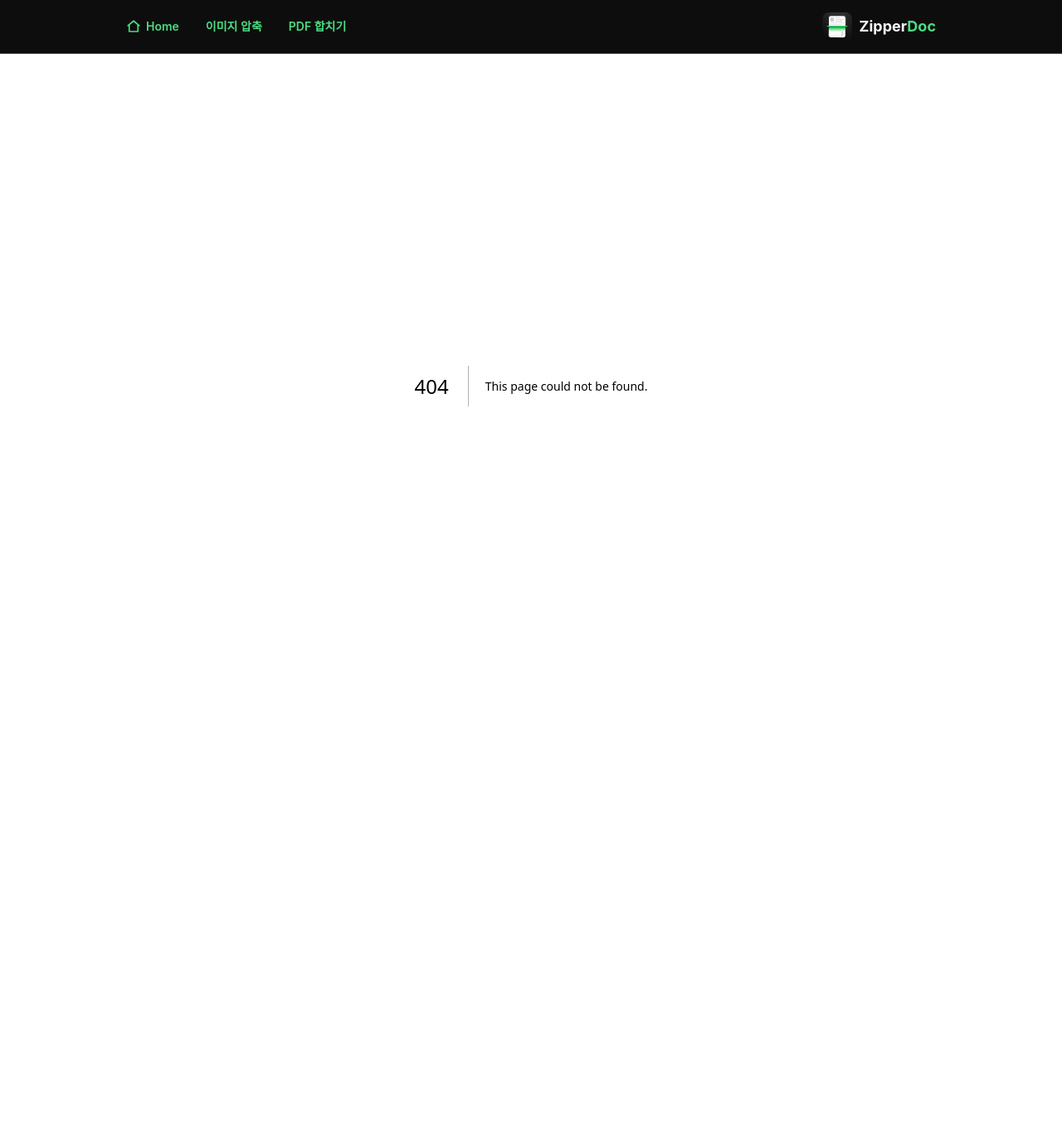
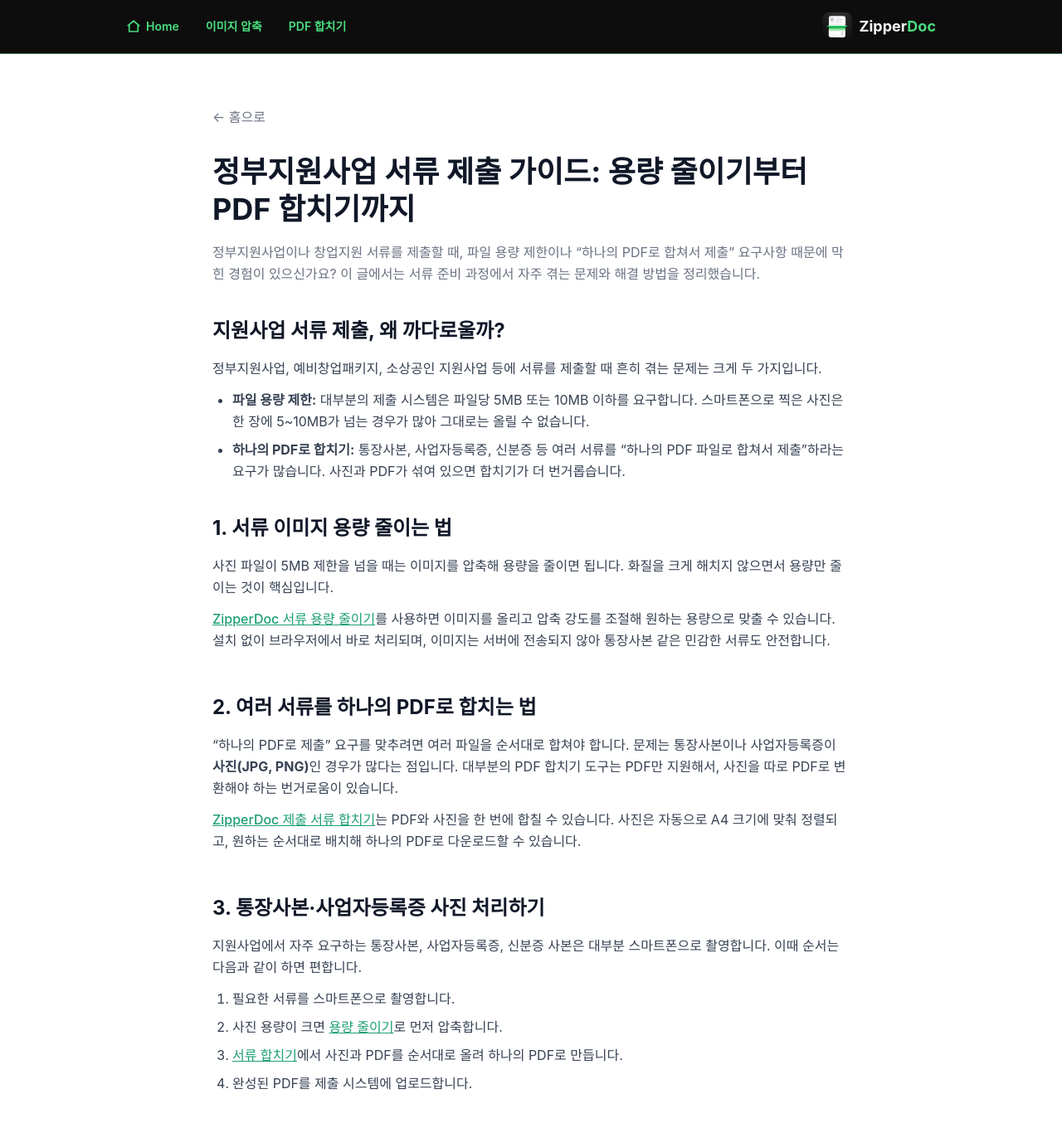
Before and after one commit to ilikesundayandmonday-glitch/doczip, a Next.js app: page /guide in a window 1280 px wide. Before the commit this address had no page. Shown: the top 1360 px of the page at 83% size. Before the commit the page ends 865 px from the top, so only its background shows below. Built offline with nearby package versions, Linux system fonts and the light colour scheme; a web font is replaced by a local one.

Commit message:
서류 제출 가이드 페이지 추가 (GEO 콘텐츠)

```diff
--- /dev/null
+++ b/app/guide/page.tsx
@@ -0,0 +1,106 @@
+import Link from "next/link";
+import type { Metadata } from "next";
+
+export const metadata: Metadata = {
+  title: "정부지원사업 서류 제출 가이드 - 용량 줄이기부터 PDF 합치기까지 | ZipperDoc",
+  description: "정부지원사업·창업지원 서류 제출 시 자주 겪는 용량 제한(5MB)과 PDF 합치기 문제를 해결하는 방법. 통장사본·사업자등록증을 하나의 PDF로 합치는 법까지 정리했습니다.",
+};
+
+export default function GuidePage() {
+  return (
+    <main className="min-h-screen bg-white py-16 px-6">
+      <article className="max-w-3xl mx-auto">
+        <Link href="/" className="inline-flex items-center text-gray-500 hover:text-gray-800 mb-8 transition">
+          ← 홈으로
+        </Link>
+
+        <h1 className="text-3xl sm:text-4xl font-bold text-gray-900 mb-4 leading-tight">
+          정부지원사업 서류 제출 가이드: 용량 줄이기부터 PDF 합치기까지
+        </h1>
+        <p className="text-gray-500 mb-10 leading-relaxed">
+          정부지원사업이나 창업지원 서류를 제출할 때, 파일 용량 제한이나 &ldquo;하나의 PDF로 합쳐서 제출&rdquo; 요구사항 때문에 막힌 경험이 있으신가요? 이 글에서는 서류 준비 과정에서 자주 겪는 문제와 해결 방법을 정리했습니다.
+        </p>
+
+        <div className="flex flex-col gap-10 text-gray-700 leading-relaxed">
+          <section>
+            <h2 className="text-2xl font-bold text-gray-900 mb-4">지원사업 서류 제출, 왜 까다로울까?</h2>
+            <p className="mb-3">
+              정부지원사업, 예비창업패키지, 소상공인 지원사업 등에 서류를 제출할 때 흔히 겪는 문제는 크게 두 가지입니다.
+            </p>
+            <ul className="list-disc pl-6 flex flex-col gap-2">
+              <li><strong>파일 용량 제한:</strong> 대부분의 제출 시스템은 파일당 5MB 또는 10MB 이하를 요구합니다. 스마트폰으로 찍은 사진은 한 장에 5~10MB가 넘는 경우가 많아 그대로는 올릴 수 없습니다.</li>
+              <li><strong>하나의 PDF로 합치기:</strong> 통장사본, 사업자등록증, 신분증 등 여러 서류를 &ldquo;하나의 PDF 파일로 합쳐서 제출&rdquo;하라는 요구가 많습니다. 사진과 PDF가 섞여 있으면 합치기가 더 번거롭습니다.</li>
+            </ul>
+          </section>
+
+          <section>
+            <h2 className="text-2xl font-bold text-gray-900 mb-4">1. 서류 이미지 용량 줄이는 법</h2>
+            <p className="mb-3">
+              사진 파일이 5MB 제한을 넘을 때는 이미지를 압축해 용량을 줄이면 됩니다. 화질을 크게 해치지 않으면서 용량만 줄이는 것이 핵심입니다.
+            </p>
+            <p className="mb-3">
+              <Link href="/compress" className="text-[#1D9E75] font-medium underline">ZipperDoc 서류 용량 줄이기</Link>를 사용하면 이미지를 올리고 압축 강도를 조절해 원하는 용량으로 맞출 수 있습니다. 설치 없이 브라우저에서 바로 처리되며, 이미지는 서버에 전송되지 않아 통장사본 같은 민감한 서류도 안전합니다.
+            </p>
+          </section>
+
+          <section>
+            <h2 className="text-2xl font-bold text-gray-900 mb-4">2. 여러 서류를 하나의 PDF로 합치는 법</h2>
+            <p className="mb-3">
+              &ldquo;하나의 PDF로 제출&rdquo; 요구를 맞추려면 여러 파일을 순서대로 합쳐야 합니다. 문제는 통장사본이나 사업자등록증이 <strong>사진(JPG, PNG)</strong>인 경우가 많다는 점입니다. 대부분의 PDF 합치기 도구는 PDF만 지원해서, 사진을 따로 PDF로 변환해야 하는 번거로움이 있습니다.
+            </p>
+            <p className="mb-3">
+              <Link href="/merge" className="text-[#1D9E75] font-medium underline">ZipperDoc 제출 서류 합치기</Link>는 PDF와 사진을 한 번에 합칠 수 있습니다. 사진은 자동으로 A4 크기에 맞춰 정렬되고, 원하는 순서대로 배치해 하나의 PDF로 다운로드할 수 있습니다.
+            </p>
+          </section>
+          <section>
+            <h2 className="text-2xl font-bold text-gray-900 mb-4">3. 통장사본·사업자등록증 사진 처리하기</h2>
+            <p className="mb-3">
+              지원사업에서 자주 요구하는 통장사본, 사업자등록증, 신분증 사본은 대부분 스마트폰으로 촬영합니다. 이때 순서는 다음과 같이 하면 편합니다.
+            </p>
+            <ol className="list-decimal pl-6 flex flex-col gap-2">
+              <li>필요한 서류를 스마트폰으로 촬영합니다.</li>
+              <li>사진 용량이 크면 <Link href="/compress" className="text-[#1D9E75] font-medium underline">용량 줄이기</Link>로 먼저 압축합니다.</li>
+              <li><Link href="/merge" className="text-[#1D9E75] font-medium underline">서류 합치기</Link>에서 사진과 PDF를 순서대로 올려 하나의 PDF로 만듭니다.</li>
+              <li>완성된 PDF를 제출 시스템에 업로드합니다.</li>
+            </ol>
+          </section>
+
+          <section>
+            <h2 className="text-2xl font-bold text-gray-900 mb-4">자주 묻는 질문</h2>
+            <div className="flex flex-col gap-5">
+              <div>
+                <p className="font-bold text-gray-900 mb-1">Q. 지원사업 서류 용량 제한은 보통 얼마인가요?</p>
+                <p>대부분 파일당 5MB 또는 10MB 이하를 요구합니다. 사업마다 다르므로 공고문의 제출 안내를 확인하는 것이 정확합니다.</p>
+              </div>
+              <div>
+                <p className="font-bold text-gray-900 mb-1">Q. 통장사본이 사진인데 PDF로 합칠 수 있나요?</p>
+                <p>네. ZipperDoc 서류 합치기는 사진(JPG, PNG)과 PDF를 함께 올려 하나의 PDF로 합칠 수 있습니다. 사진은 자동으로 A4 크기에 맞춰집니다.</p>
+              </div>
+              <div>
+                <p className="font-bold text-gray-900 mb-1">Q. 파일이 서버에 저장되나요? 민감한 서류라 걱정됩니다.</p>
+                <p>저장되지 않습니다. ZipperDoc의 모든 처리는 이용자의 브라우저 안에서 이루어지며, 파일은 서버로 전송되거나 저장되지 않습니다.</p>
+              </div>
+              <div>
+                <p className="font-bold text-gray-900 mb-1">Q. 무료인가요?</p>
+                <p>네. 용량 줄이기와 서류 합치기 기능은 모두 무료이며, 설치나 회원가입 없이 사용할 수 있습니다.</p>
+              </div>
+            </div>
+          </section>
+
+          <section className="bg-gray-50 rounded-2xl p-8 text-center">
+            <h2 className="text-xl font-bold text-gray-900 mb-3">지금 바로 서류를 준비해보세요</h2>
+            <p className="text-gray-600 mb-6">설치 없이 무료로, 브라우저에서 바로 사용할 수 있습니다.</p>
+            <div className="flex flex-wrap gap-3 justify-center">
+              <Link href="/compress" className="bg-[#1D9E75] text-white font-bold px-6 py-3 rounded-xl hover:bg-[#178a66] transition">
+                서류 용량 줄이기
+              </Link>
+              <Link href="/merge" className="bg-white border border-gray-300 text-gray-800 font-bold px-6 py-3 rounded-xl hover:bg-gray-50 transition">
+                제출 서류 합치기
+              </Link>
+            </div>
+          </section>
+        </div>
+      </article>
+    </main>
+  );
+}
--- a/app/page.tsx
+++ b/app/page.tsx
@@ -77,8 +77,15 @@ export default function Home() {
           <SoonRow title="공고문 AI 요약" desc="공고문을 올리면 조건·제출 서류·마감일을 자동 정리" />
           <SoonRow title="HWP 변환" desc="한글(HWP) 파일을 PDF로 변환" />
         </div>
+
+        <div className="mt-16">
+          <Link href="/guide" className="block bg-[#1C1F1D] rounded-2xl p-7 hover:bg-[#252927] transition">
+            <div className="text-xs tracking-[0.2em] text-[#4ADE80] font-medium mb-2">가이드</div>
+            <p className="text-lg font-bold text-[#FAFBFA] mb-2">정부지원사업 서류 제출 가이드 →</p>
+            <p className="text-sm text-[#A8B2AC] leading-relaxed">용량 줄이기부터 PDF 합치기까지, 서류 준비 방법을 정리했어요.</p>
+          </Link>
+        </div>
       </section>
-
       <section className="px-6 py-24 bg-gray-50">
         <div className="max-w-4xl mx-auto">
           <div className="text-xs tracking-[0.2em] text-[#1D9E75] font-medium mb-2 text-center">HOW IT WORKS</div>
--- a/app/sitemap.ts
+++ b/app/sitemap.ts
@@ -7,6 +7,7 @@ export default function sitemap(): MetadataRoute.Sitemap {
     { url: baseUrl, lastModified: new Date(), changeFrequency: "weekly", priority: 1 },
     { url: `${baseUrl}/compress`, lastModified: new Date(), changeFrequency: "monthly", priority: 0.8 },
     { url: `${baseUrl}/merge`, lastModified: new Date(), changeFrequency: "monthly", priority: 0.8 },
+    { url: `${baseUrl}/guide`, lastModified: new Date(), changeFrequency: "monthly", priority: 0.9 },
     { url: `${baseUrl}/privacy`, lastModified: new Date(), changeFrequency: "yearly", priority: 0.3 },
   ];
 }
```
Also changed, not shown: public/llms.txt.
